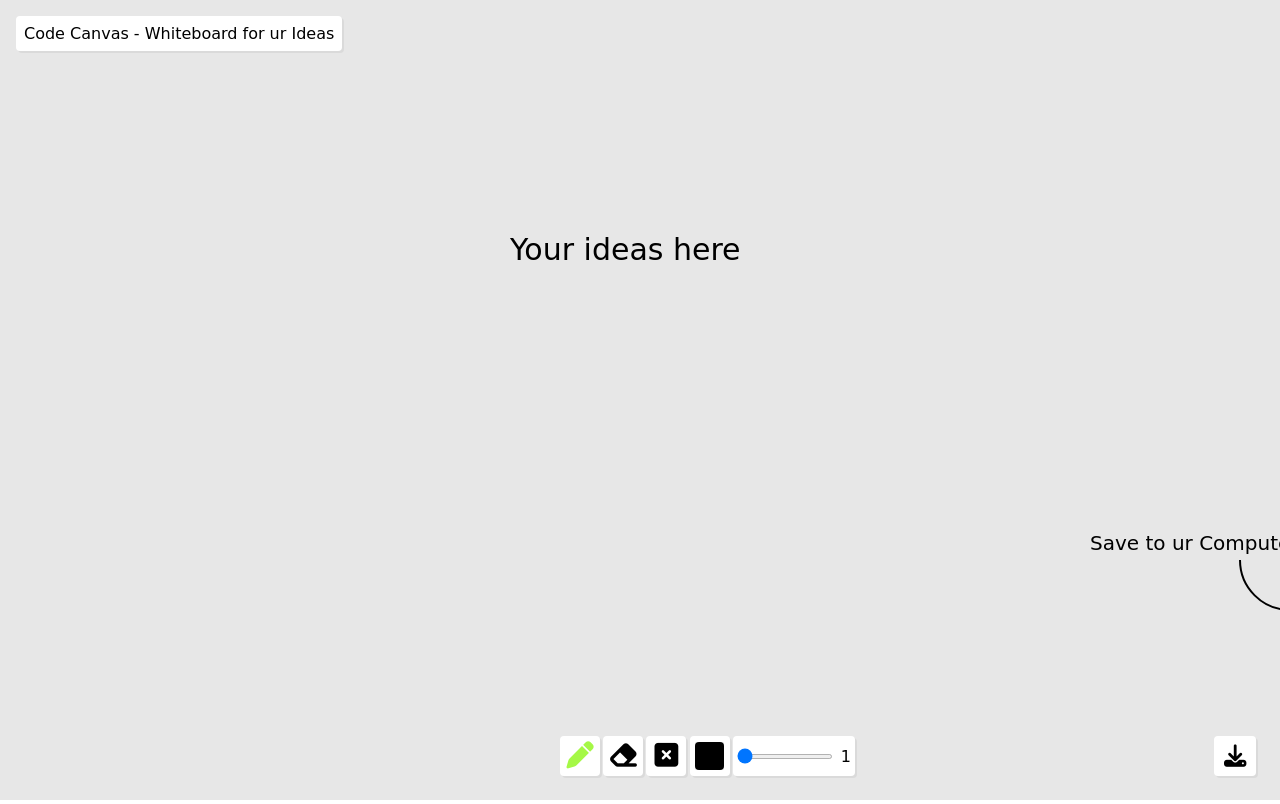
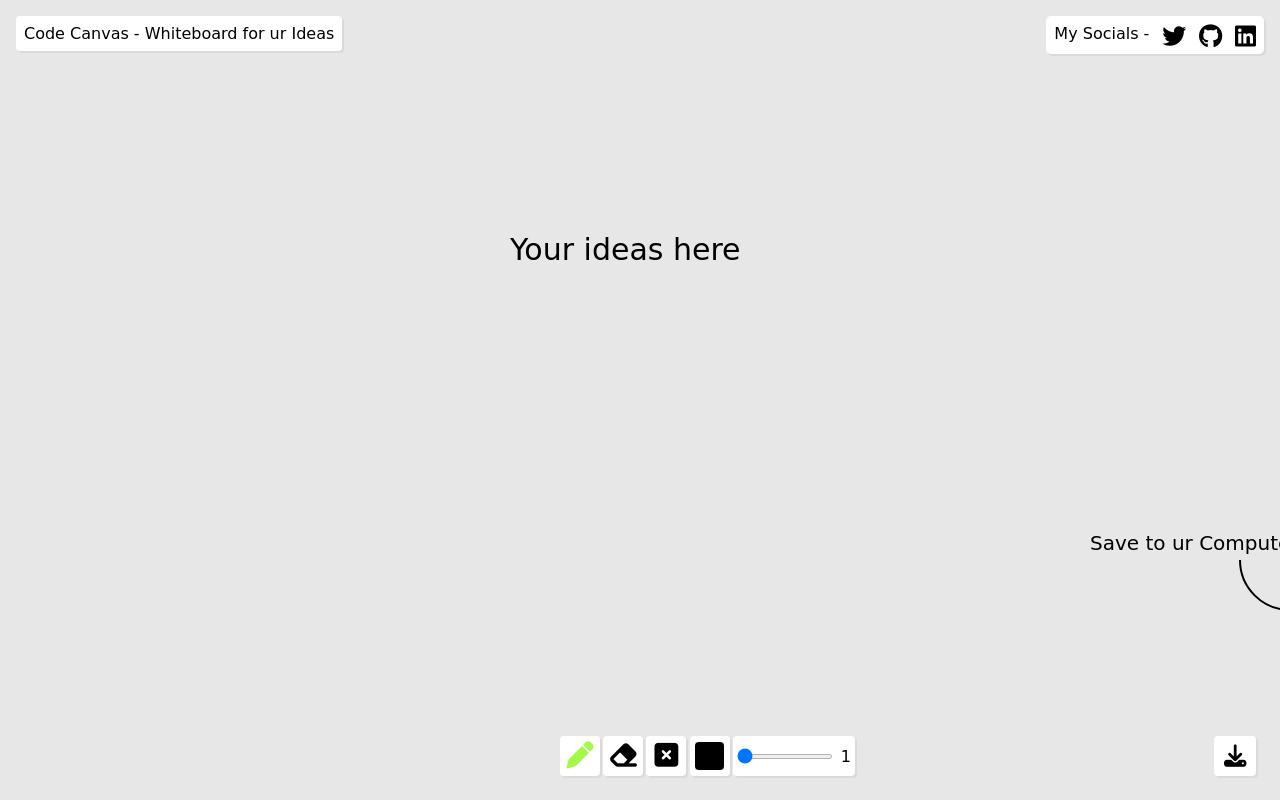
Before and after one commit to ChetanG111/CodeCanvas, a plain HTML site: page index.html in a window 1280 px wide. Drawn offline with Linux system fonts and the light colour scheme.

Commit message:
P7
Added Socials.

```diff
--- a/index.html
+++ b/index.html
@@ -22,10 +22,12 @@
             <li class="width"><input type="range" title="1" value="1" min="1" max="20" id="widSlid" oninput="widSlidDis.value = this.value" onchange="set_Title1()"><output id="widSlidDis">1</output></li>
         </ul>
 
-            <!-- <ul class="socials">
-                <li class="twitter"></li>
-                <li class="github"></li>
-            </ul> -->
+            <div class="socials">
+                <p>My Socials - </p>
+                <a href="https://twitter.com/ChetanG_111" target="_blank"><i class="fa-brands fa-twitter"></i></a>
+                <a href="https://github.com/ChetanG111" target="_blank"><i class="fa-brands fa-github"></i></a>
+                <a href="https://www.linkedin.com/in/chetan-gonuguntla-068b39263/" target="_blank"><i class="fa-brands fa-linkedin"></i></a>
+            </div>
     </section>
 
     <script src="script.js"></script>
--- a/style.css
+++ b/style.css
@@ -4,7 +4,8 @@
     margin: 0;
     box-sizing: border-box;
     user-select: none;
-    transition: .1s;
+    transition: .2s;
+
 }
 
 :root
@@ -178,15 +179,49 @@ input[type=color]::-webkit-color-swatch {
     border-radius: 4px;
 }
 
-/* .socials
+.socials
 {
     position: fixed;
-    width: 1rem;
-    height: 1rem;
+    width: auto;
+    height: 2.4rem;
 
-    right: 1.5rem;
-    top: 1.5rem;
+    right: 1rem;
+    top: 1rem;
     background-color: white;
 
     list-style-type: none;
-} */
+
+    padding: .5rem;
+
+    display: flex;
+    flex-direction: row;
+    gap: .8rem;
+    box-shadow: 2px 2px 0px  rgba(0, 0, 0, 0.055);
+    border-radius: 5px;
+}
+
+.socials i
+{
+        background-color: white;
+        font-size: 1.5rem;
+}
+
+.socials p
+{
+    font-family: cursive;
+}
+
+.socials p:hover
+{
+    color: var(--hoverColor);
+}
+
+.socials i:hover
+{
+    color: var(--hoverColor);
+}
+
+.socials a
+{
+    color: black;
+}
```
